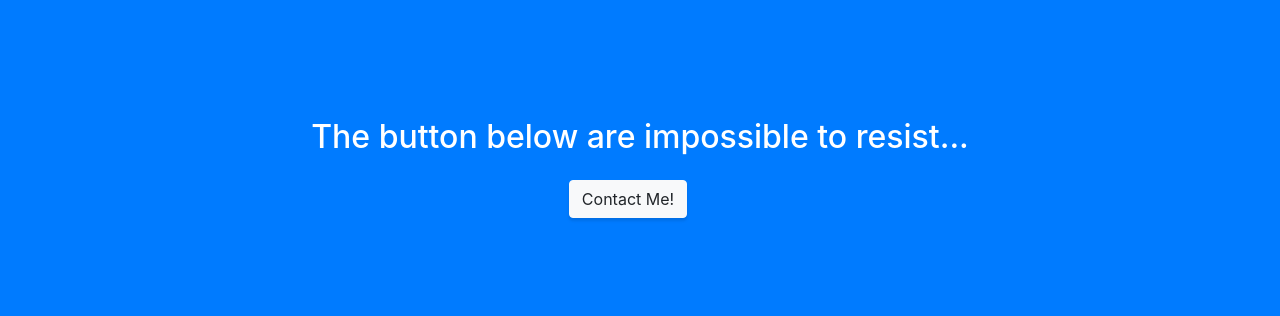
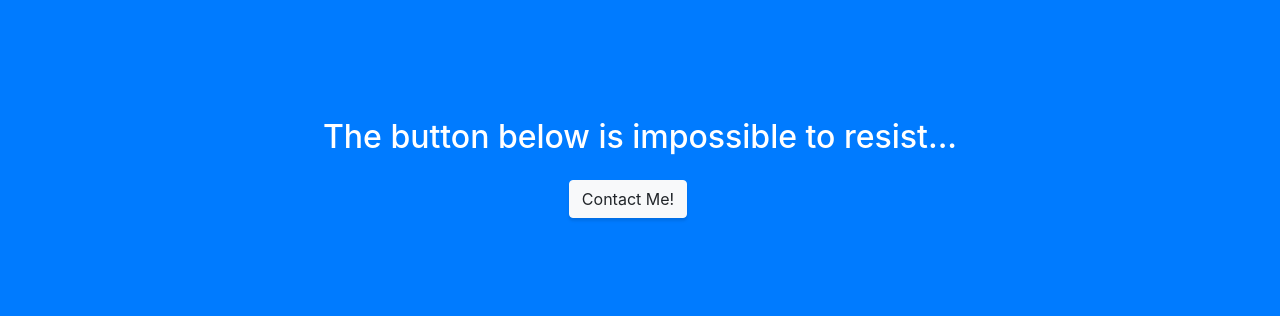
Before and after one commit to JohnnyCoRuyzo/johnnatanDEV, a website with bundled scripts: page index.html in a window 1280 px wide. Shown: the part 5044-5360 px from the top of the page. Built offline with nearby package versions, Linux system fonts and the light colour scheme; a small style sheet from the web is missing.

Commit message:
cambio de ortografia ingles

```diff
--- a/index.html
+++ b/index.html
@@ -352,7 +352,7 @@
     <!-- Call to Action -->
     <section class="content-section bg-primary text-white" id="contact">
         <div class="container text-center">
-            <h2 class="mb-4 en-lang">The button below are impossible to resist...</h2>
+            <h2 class="mb-4 en-lang">The button below is impossible to resist...</h2>
             <h2 class="mb-4 es-lang">El boton de abajo es imposible de resistir...</h2>
             <a href="https://us7.list-manage.com/contact-form?u=bc6d257fbc61ae62b04abec71&form_id=446a3f6e8dabb6170af3cc5dedeefae0" target="_blank" class="btn btn-xl btn-light mr-4 hvr-wobble-vertical">
                 <div class="en-lang">Contact Me!</div>
```
